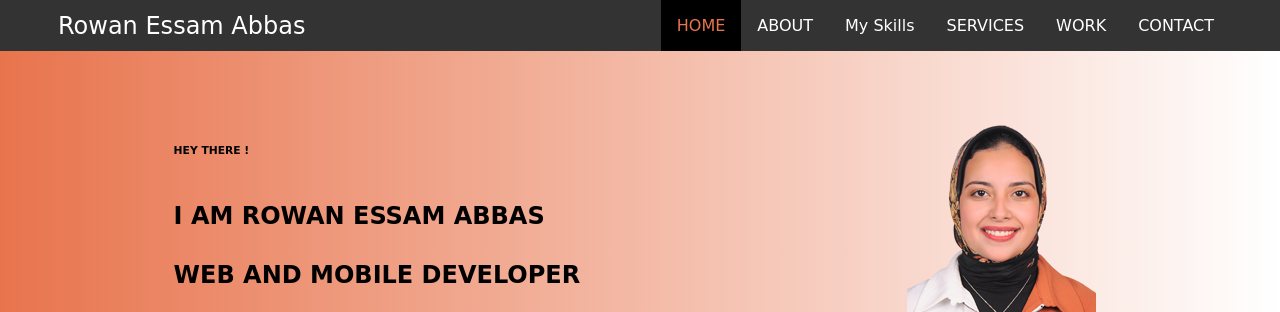
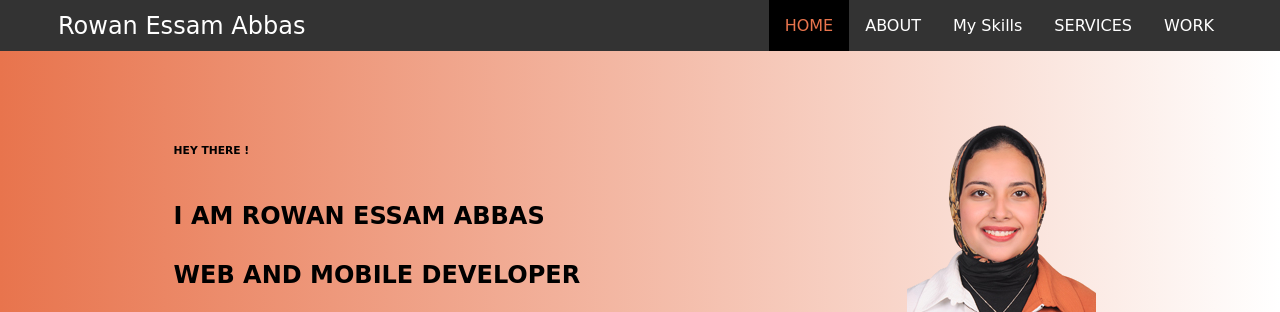
Before and after one commit to Rowan-Essam61/Rowan-Essam61.github.io, a plain HTML site: page HTML/index.html in a window 1280 px wide. Shown: the top 312 px of the page. Drawn offline with Linux system fonts and the light colour scheme.

Commit message:
first commit

```diff
--- a/HTML/index.html
+++ b/HTML/index.html
@@ -28,7 +28,6 @@
                 <!-- <li><img class="navimg" src="../Images/logo-removebg.png" alt=""></li> -->
                 <li class="services"><a href="#services">SERVICES</a></li>
                 <li class="mywork"><a href="#mywork">WORK</a></li>
-                <li class="contact"><a href="#contact">CONTACT</a></li>
             </ul>
         </div>
     </nav>
```
Also changed, not shown: 1 other file.
